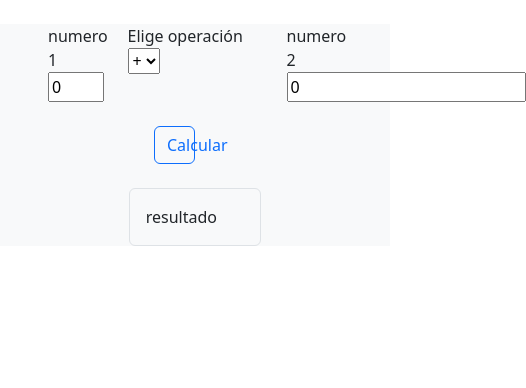
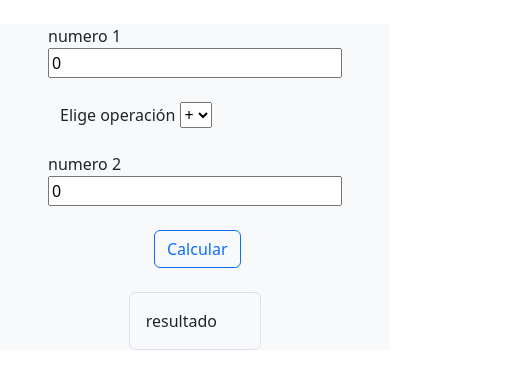
Before and after one commit to jmpolavieja/calculadora, a plain HTML site: page index.html in a window 390 px wide. Shown: the whole page, 526 px wide, since content can reach past the window. Drawn offline with nearby package versions, Linux system fonts and the light colour scheme.

Commit message:
Solucion 1 con breakpoints

```diff
--- a/index.html
+++ b/index.html
@@ -14,11 +14,12 @@
   <body>
     <div class="container bg-light">
         <div class="row m-4">
-            <div class="col-3">
-                <label>numero 1</label>
+            <div class="col-12 col-sm-3">
+                <label>numero 1
+                </label>
                 <input class="w-100" type="number" id="numero1" value="0">
             </div>
-            <div class="col p-6">
+            <div class="col-12 col-sm-6 p-4">
                 <label>Elige operación</label>
                 <select name="operacion" id="operacion">
                     <option value="+">+</option>
@@ -27,14 +28,14 @@
                     <option value="/">/</option>
                 </select>
             </div>
-            <div class="col-3">
+            <div class="col-12 col-sm-3">
                 <label>numero 2</label>
-                <input type="number" id="numero2" value="0">
+                <input class="w-100" type="number" id="numero2" value="0">
             </div>
         </div>
         <div class="row m-4 justify-content-center">
             <div class="col-4">
-                <button class="btn btn-outline-primary w-50" onclick="calculo()">Calcular</button>
+                <button class="btn btn-outline-primary" onclick="calculo()">Calcular</button>
             </div>
 
         </div>
```
